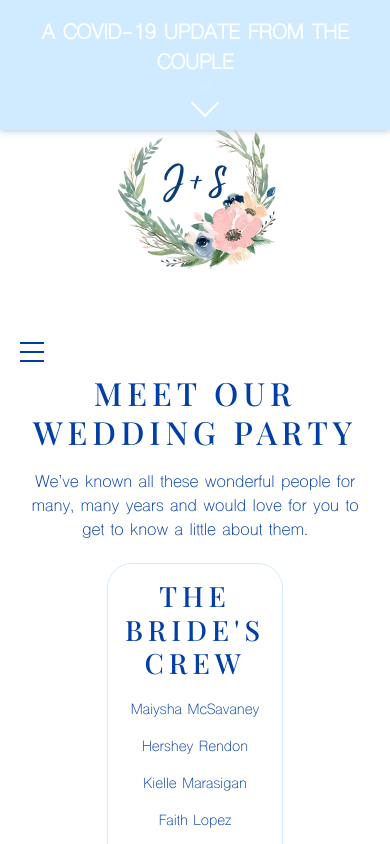
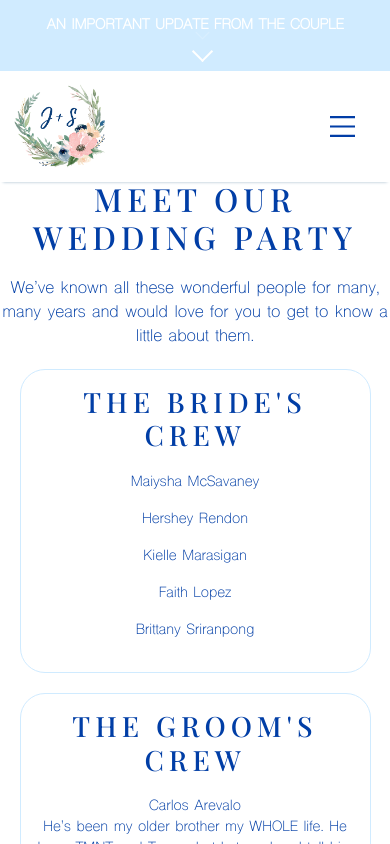
Before and after one commit to shanicerae/wedding-site, a React (Create React App) app: page /wedding-party in a window 390 px wide. Shown: the top 844 px of the page. Built offline with nearby package versions, Linux system fonts and the light colour scheme.

Commit message:
Fix mobile view

```diff
--- a/src/CovidBanner.js
+++ b/src/CovidBanner.js
@@ -7,9 +7,14 @@ function CovidBanner() {
   return (
     <div className="banner center">
       {isExpanded ? (
-        <div>
+        <div className="banner--expanded">
           <div className="banner-text--x-wrapper">
-            <div className="banner-text--x" onClick={() => setIsExpanded(!isExpanded)}>x</div>
+            <div
+              className="banner-text--x"
+              onClick={() => setIsExpanded(!isExpanded)}
+            >
+              x
+            </div>
           </div>
           <p>
             Out of an abundance of caution for the health and safety of our
@@ -31,7 +36,10 @@ function CovidBanner() {
         </div>
       ) : (
         <div>
-          <p className="banner-text--alert"> A COVID-19 update from the couple </p>
+          <p className="banner-text--alert">
+            {" "}
+            An important update from the couple{" "}
+          </p>
           <div className="banner-text--arrow">
             <p class="arrow" onClick={() => setIsExpanded(!isExpanded)}></p>
           </div>
--- a/src/Header.js
+++ b/src/Header.js
@@ -3,6 +3,7 @@ import "./App.css";
 import { NavLink, useHistory } from "react-router-dom";
 import NavIcon from "./NavIcon.svg";
 import Monogram from "./images/monogram.png";
+import CovidBanner from "./CovidBanner.js";
 
 function Header() {
   const history = useHistory();
@@ -30,11 +31,13 @@ function Header() {
   }
 
   return (
-    <div>
+    <div className="header">
+      <CovidBanner />
       <div className="backdrop" onClick={closeMobileNav}></div>
       <header className="nav-bar center dark-blue">
         <img src={Monogram} className="nav-bar--monogram" alt="J + S" />
         <div className="mobile-nav-icon--bar">
+          <img src={Monogram} className="mobile-nav--monogram" alt="J + S" />
           <img
             src={NavIcon}
             className="mobile-nav-icon"
--- a/src/index.css
+++ b/src/index.css
@@ -86,25 +86,28 @@ a:hover.dark-blue {
 }
 
 .wrapper {
-  width: 90%;
+  width: 100%;
   margin: auto;
+  padding-top: 180px;
 }
 
 .banner {
-  position: fixed;
-  top: 0;
   width: 100%;
   background-color: var(--light-blue);
   color: white;
   font-family: 'Shree';
   font-weight: 900;
   font-size: 16px;
-  padding: 20px;
-  box-shadow: 0px 0px 8px 0px rgb(164, 186, 202);
+  padding: 15px;
+}
+
+.banner--expanded {
+  height: 100vh;
 }
 
 .banner p {
   margin: 0;
+  font-size: 14px;
 }
 
 .banner-text--x-wrapper {
@@ -122,14 +125,12 @@ a:hover.dark-blue {
 }
 
 .banner-text--alert {
-  font-size: 20px;
   text-transform: uppercase;
-  margin: 20px;
 }
 
 .banner-text--arrow {
   position: relative;
-  height: 25px;
+  height: 15px;
   margin-bottom: 5px;
 }
 
@@ -144,8 +145,8 @@ a:hover.dark-blue {
 }
 
 .arrow {
-  width: 20px;
-  height: 20px;
+  width: 15px;
+  height: 15px;
   top: 50%;
   margin: -20px 0 0 -20px;
   -webkit-transform: rotate(45deg);
@@ -180,10 +181,16 @@ a:hover.dark-blue {
   }
 }
 
+.header {
+  position: fixed;
+  top: 0;
+  width: 100%;
+}
+
 .nav-bar {
   font-family: 'Shree';
   background-color: white;
-  padding-top: 80px;
+  box-shadow: 0px 3px 3px -3px rgb(164, 186, 202);
 }
 
 .main-nav {
@@ -199,7 +206,13 @@ a:hover.dark-blue {
 }
 
 .nav-bar--monogram {
+  display: none;
   width: 250px;
+  margin: auto;
+}
+
+.mobile-nav--monogram {
+  width: 100px;
 }
 
 .nav-bar-item {
@@ -212,20 +225,28 @@ a:hover.dark-blue {
   display: none;
   z-index: 1040;
   top: 0;
-  left: 0;
+  left: 60%;
   background: white;
-  width: 35%;
+  width: 40%;
   height: 100vh;
+  box-shadow: -2px 0px 3px -3px rgb(164, 186, 202);
 }
 
 .open {
   display: block !important;
 }
 
+.mobile-nav-icon {
+  width: 25px;
+  margin: 25px;
+}
+
 .mobile-nav-icon--bar {
   width: 100%;
   text-align: left;
-  padding: 10px 0;
+  padding: 10px;
+  display: flex;
+  justify-content: space-between;
 }
 
 .mobile-nav--item {
@@ -287,7 +308,7 @@ a {
   font-family: 'Shree';
   color: var(--dark-blue);
   text-align: center;
-  width: 50%;
+  width: 90%;
   border: 1px solid var(--light-blue);
   border-radius: 25px;
   margin: 20px auto;
@@ -336,6 +357,23 @@ a {
 }
 
 @media (min-width: 40rem) {
+  .nav-bar--monogram {
+    display: block;
+  }
+
+  .wrapper {
+    width: 100%;
+    margin: auto;
+  }
+
+  .content-wrapper {
+    width: 50%;
+  }
+
+  .banner p {
+    font-size: 16px;
+  }
+
   .mobile-nav-icon--bar {
     display: none;
   }
--- a/src/index.js
+++ b/src/index.js
@@ -7,16 +7,14 @@ import Rsvp from "./Rsvp.js";
 import WeddingParty from "./WeddingParty.js";
 import Registry from "./Registry.js";
 import Header from "./Header.js";
-import CovidBanner from "./CovidBanner.js";
 import { Route, BrowserRouter as Router, Switch } from "react-router-dom";
 import * as serviceWorker from "./serviceWorker";
 import "bootstrap/dist/css/bootstrap.min.css";
 
 const routing = (
   <Router>
-    <CovidBanner />
+    <Header />
     <div className="wrapper">
-      <Header />
       <Switch>
         <Route path="/info">
           <Info />
```
Also changed, not shown: src/images/monogram.png.
